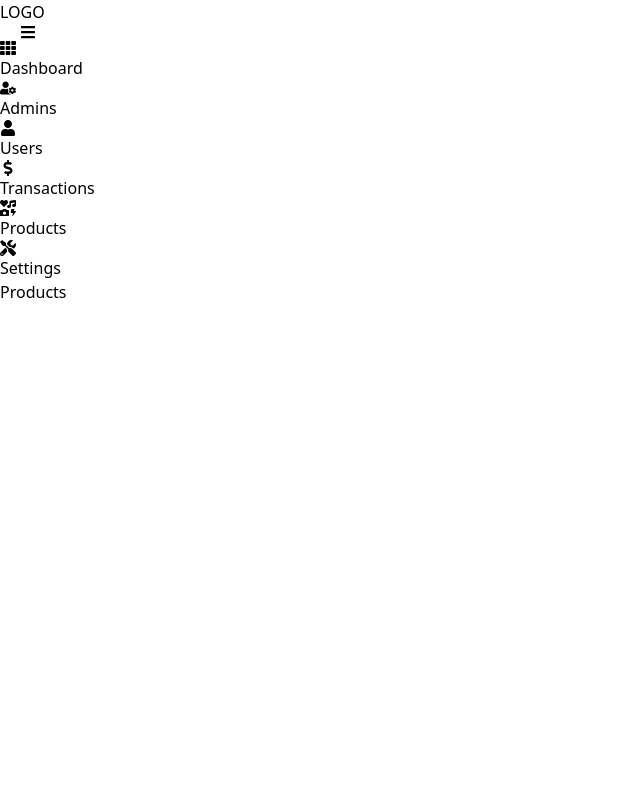
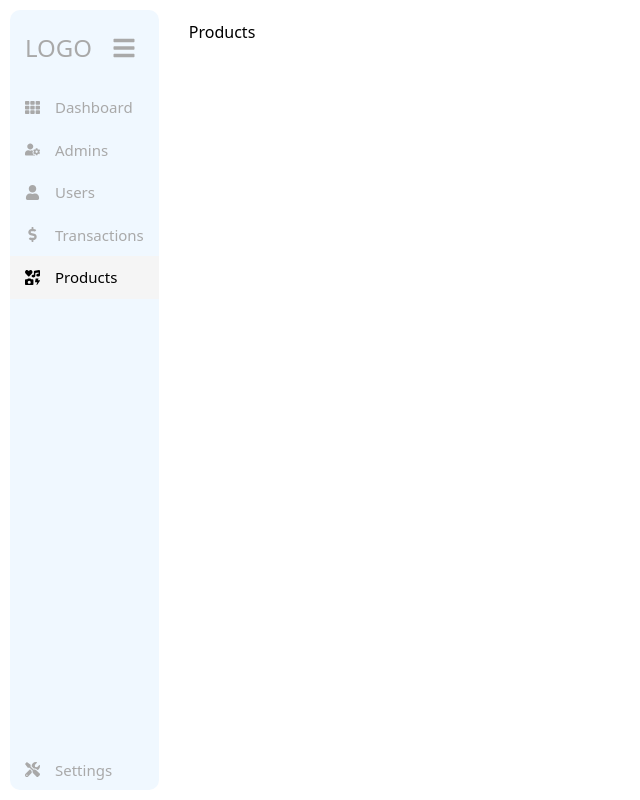
Before and after one commit to ceejayps/admin_dash_react, a React (Create React App) app: page /products in a window 1280 px wide. Shown: the whole page, without its empty margins (0-640 px from the left). Built offline with nearby package versions, Linux system fonts and the light colour scheme.

Commit message:
Update App.css

```diff
--- a/src/App.css
+++ b/src/App.css
@@ -1,38 +1,68 @@
-.App {
-  text-align: center;
+
+*{
+  margin: 0;
+  padding: 0;
+  text-decoration: none;
+}
+.container{display: flex;}
+main{
+  width: 100%;
+  padding: 20px;
+}
+.sidebar{
+  background-color: aliceblue;
+  color: darkgrey;
+  height: calc(  100vh - 20px) ;
+  width: 150px;
+  border-radius: 10px;
+  margin: 10px ;
+  transition: all .7s;
+}
+.topSection{
+  display: flex;
+  align-items: center;
+  padding: 20px 15px;
+  cursor: pointer;
 }
 
-.App-logo {
-  height: 40vmin;
-  pointer-events: none;
+.logo{font-size: x-large;}
+.bars{
+  font-size: x-large;
+  margin-left: 20px;
 }
 
-@media (prefers-reduced-motion: no-preference) {
-  .App-logo {
-    animation: App-logo-spin infinite 20s linear;
-  }
+.links{
+  display: flex;
+  gap: 15px;
+  padding: 10px 15px;
+  align-items: center;
+  transition: all 0.5s;
 }
 
-.App-header {
-  background-color: #282c34;
-  min-height: 100vh;
+.links:hover{
+  background-color: whitesmoke;
+  color: black;
+}
+.active{
+  background-color: whitesmoke;
+  color: black;
+}
+
+.icon{
+  font-size: 15px;
+
+}
+ .link_text{
+  font-size: 15px;
+}
+.navItems{
   display: flex;
   flex-direction: column;
-  align-items: center;
-  justify-content: center;
-  font-size: calc(10px + 2vmin);
-  color: white;
+  justify-content: space-between;
+  position: relative;
+  height: calc(100% - 75px);
 }
 
-.App-link {
-  color: #61dafb;
+.settings{
+ display: none;
 }
-
-@keyframes App-logo-spin {
-  from {
-    transform: rotate(0deg);
-  }
-  to {
-    transform: rotate(360deg);
-  }
-}
```
